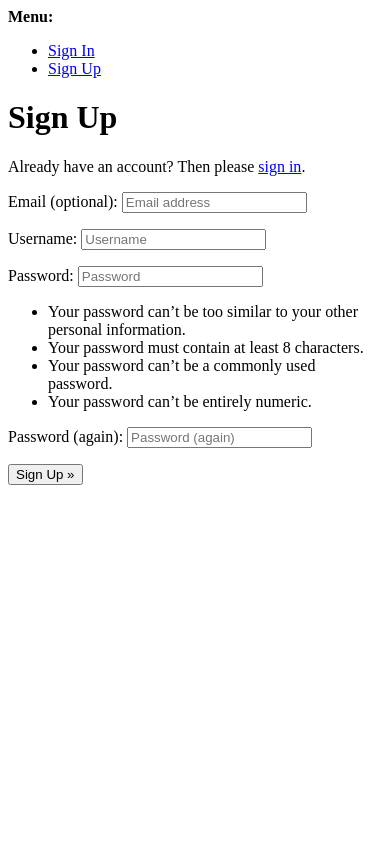
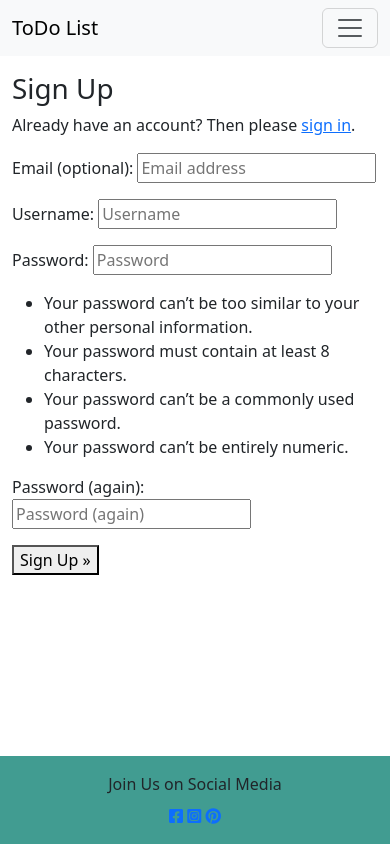
Before and after one commit to NZDevelopment/django-todo-list, a Django app: page /accounts/signup/ in a window 390 px wide. Run offline with Django 4.2, Linux system fonts and the light colour scheme; some libraries are stand-ins or nearby versions.

Commit message:
Added styling

```diff
--- /dev/null
+++ b/static/css/styles.css
@@ -0,0 +1,3 @@
+footer {
+    background-color: #419c91;
+}
--- a/templates/account/signup.html
+++ b/templates/account/signup.html
@@ -1,10 +1,14 @@
-{% extends "account/base.html" %}
+{% extends "base.html" %}
 
 {% load i18n %}
 
 {% block head_title %}{% trans "Signup" %}{% endblock head_title %}
 
 {% block content %}
+
+<div class="container">
+  <div class="row">
+    <div class="col-md-8 mt-3 offset-md-2">
       <h1>{% trans "Sign Up" %}</h1>
 
       <p>{% blocktrans %}Already have an account? Then please <a href="{{ login_url }}">sign in</a>.{% endblocktrans %}</p>
@@ -17,5 +21,10 @@
         {% endif %}
         <button type="submit">{% trans "Sign Up" %} &raquo;</button>
       </form>
+    </div>
+  </div>
+</div>
+
+
 
 {% endblock content %}
--- a/templates/base.html
+++ b/templates/base.html
@@ -1,4 +1,5 @@
 {% url 'about' as about_url %}
+{% load static %}
 {% url 'account_login' as login_url %}
 {% url 'account_signup' as signup_url %}
 {% url 'account_logout' as logout_url %}
@@ -18,6 +19,9 @@
 <link rel="stylesheet" href="https://cdnjs.cloudflare.com/ajax/libs/font-awesome/6.1.1/css/all.min.css"
 integrity="sha512-KfkfwYDsLkIlwQp6LFnl8zNdLGxu9YAA1QvwINks4PhcElQSvqcyVLLD9aMhXd13uQjoXtEKNosOWaZqXgel0g=="
 crossorigin="anonymous" referrerpolicy="no-referrer"/>
+
+<!--Custom NZ -->
+    <link rel="stylesheet" href="{% static 'css/styles.css' %}">
 
 </head>
 <body class="d-flex flex-column min-vh-100">
@@ -70,7 +74,7 @@ crossorigin="anonymous" referrerpolicy="no-referrer"/>
 
 
     <!--FOOTER  -->
-    <footer class="footer mt-auto py-3">
+    <footer class="footer mt-auto py-3 dark-bg">
         <p class="m-0 text-center">Join Us on Social Media</p>
         <p class="m-0 text-center mt-2 social-links">
            <a href="https://www.facebook.com/" target="_blank"><i class="fab fa-facebook-square mr-3" target="blank"></i></a>
```
Also changed, not shown: todo/templates/todo/todo_list.html (+6 -4 lines), todo/views.py (+0 -11 lines), static/images/todo-list.jpg (added). Lines whose indentation alone changed are shown as unchanged.
